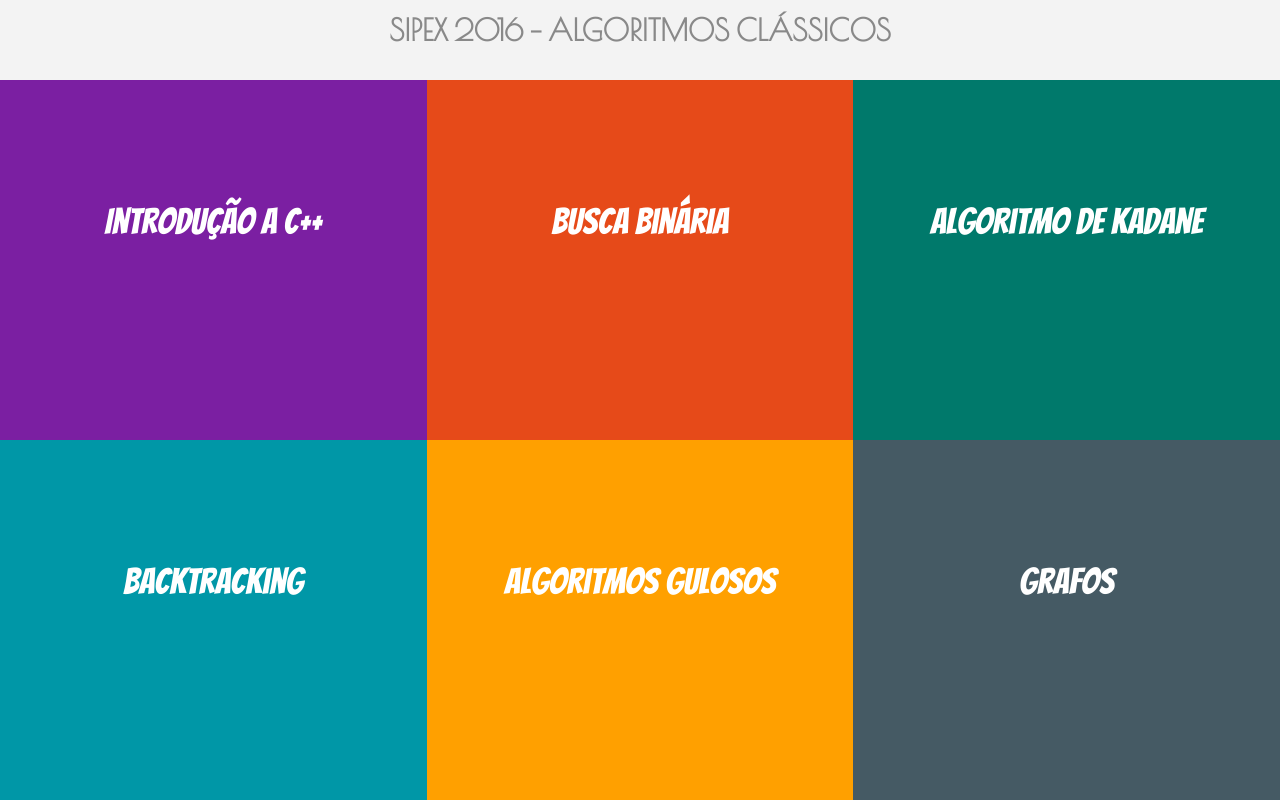
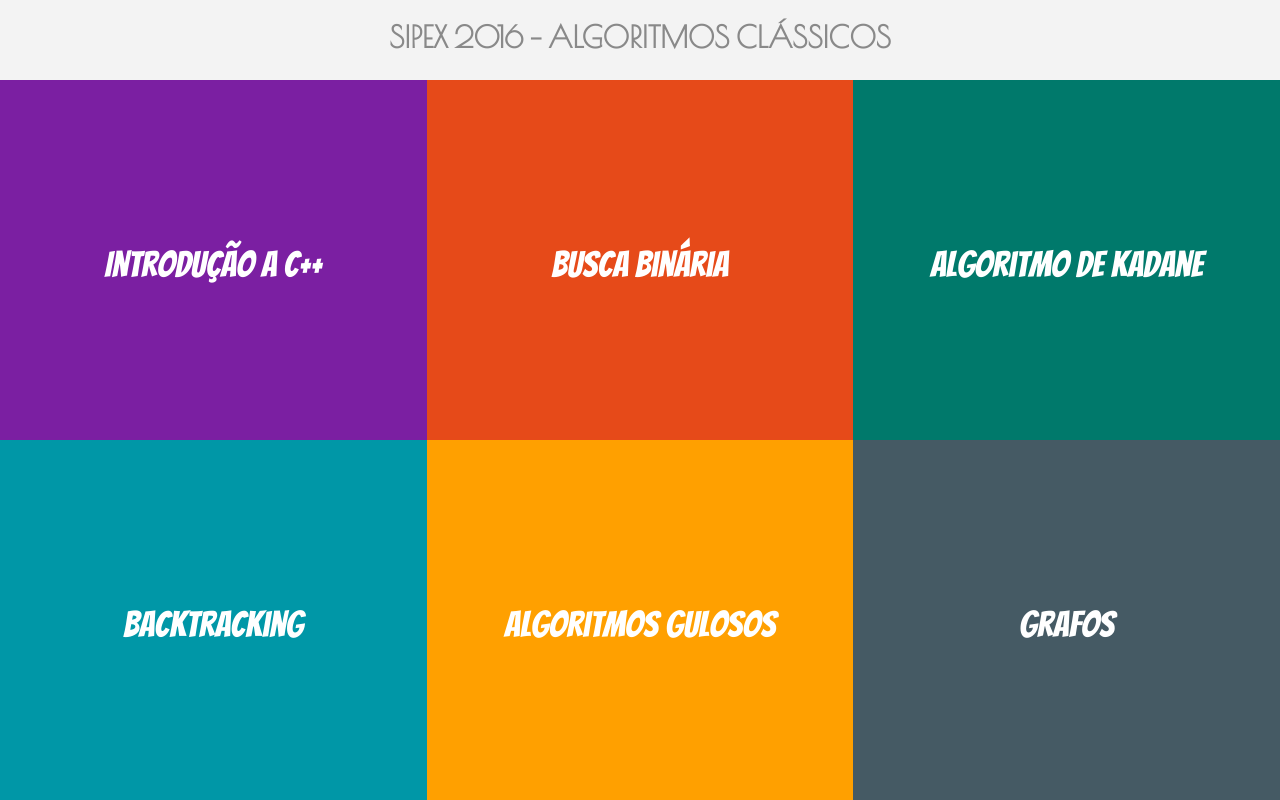
Before and after one commit to vinihcampos/algoritmos-classicos, a plain HTML site: page index.html in a window 1280 px wide. Drawn offline with nearby package versions, Linux system fonts and the light colour scheme.

Commit message:
Centralização dos textos

```diff
--- a/css/style.css
+++ b/css/style.css
@@ -20,23 +20,26 @@ section{
 	height: 90%;
 }
 
+.subject{
+	display:flex;
+    align-items: center;
+    justify-content: center;
+}
+
 h1{
 	font-family: 'Bangers';
 	color: #FFF;
+    vertical-align: middle;
 }
 
 h2{
-	margin-top: 1%;
 	font-family: 'Poiret One';
 	font-weight: bold;
+    vertical-align: middle;
 }
 
-.subject{
-
-}
 
 .col-sm-6, .col-sm-4, .col-sm-3{
-	padding-top: 8%;
 	height: 50%;
 	-o-transition:.3s;
     -ms-transition:.3s;
```
